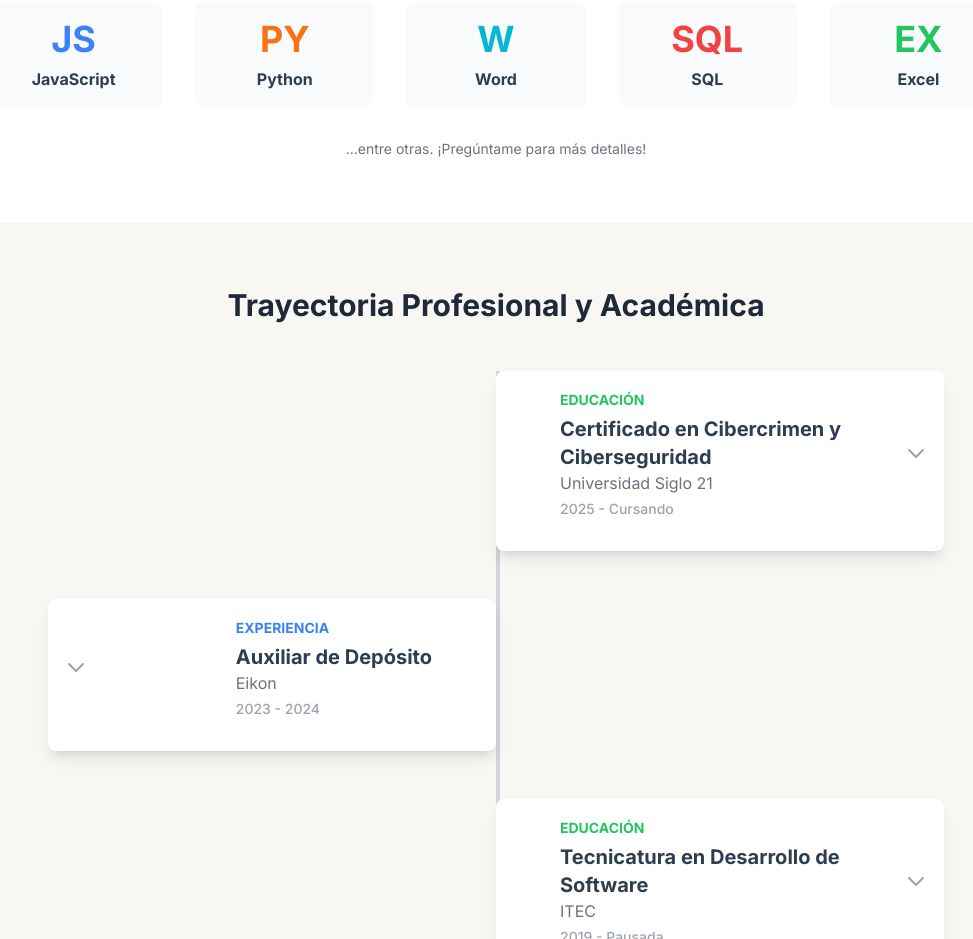
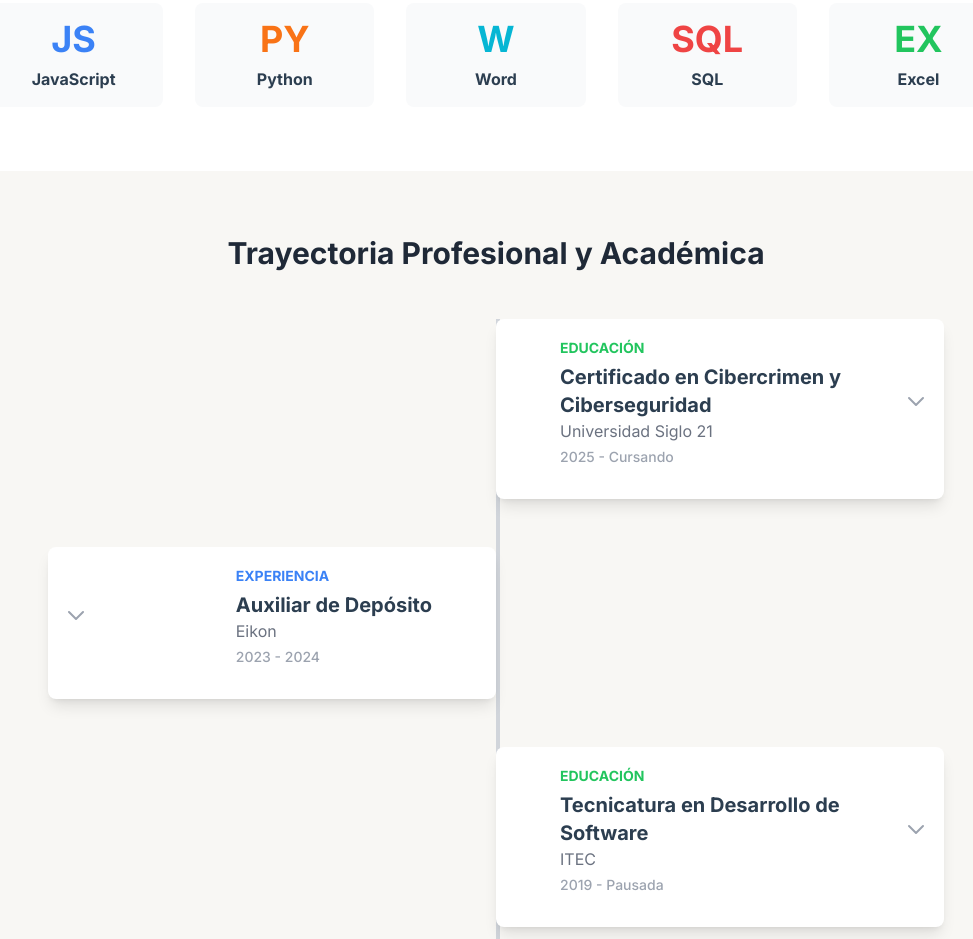
Before and after one commit to mauroflores-dev/cv-floresmauro, a plain HTML site: page index.html in a window 1280 px wide. Shown: the part 1161-2100 px from the top of the page, without its empty margins (144-1117 px from the left). Drawn offline with nearby package versions, Linux system fonts and the light colour scheme.

Commit message:
Add files via upload

```diff
--- a/index.html
+++ b/index.html
@@ -147,7 +147,6 @@
                     <div class="flex flex-col items-center p-4 bg-gray-50 rounded-lg hover:shadow-md transition-shadow"><span class="text-4xl font-bold text-red-500">SQL</span><p class="mt-2 font-semibold">SQL</p></div>
                     <div class="flex flex-col items-center p-4 bg-gray-50 rounded-lg hover:shadow-md transition-shadow"><span class="text-4xl font-bold text-green-500">EX</span><p class="mt-2 font-semibold">Excel</p></div>
                 </div>
-                 <p class="text-sm text-gray-500 mt-8">...entre otras. ¡Pregúntame para más detalles!</p>
             </div>
         </section>
 
```
